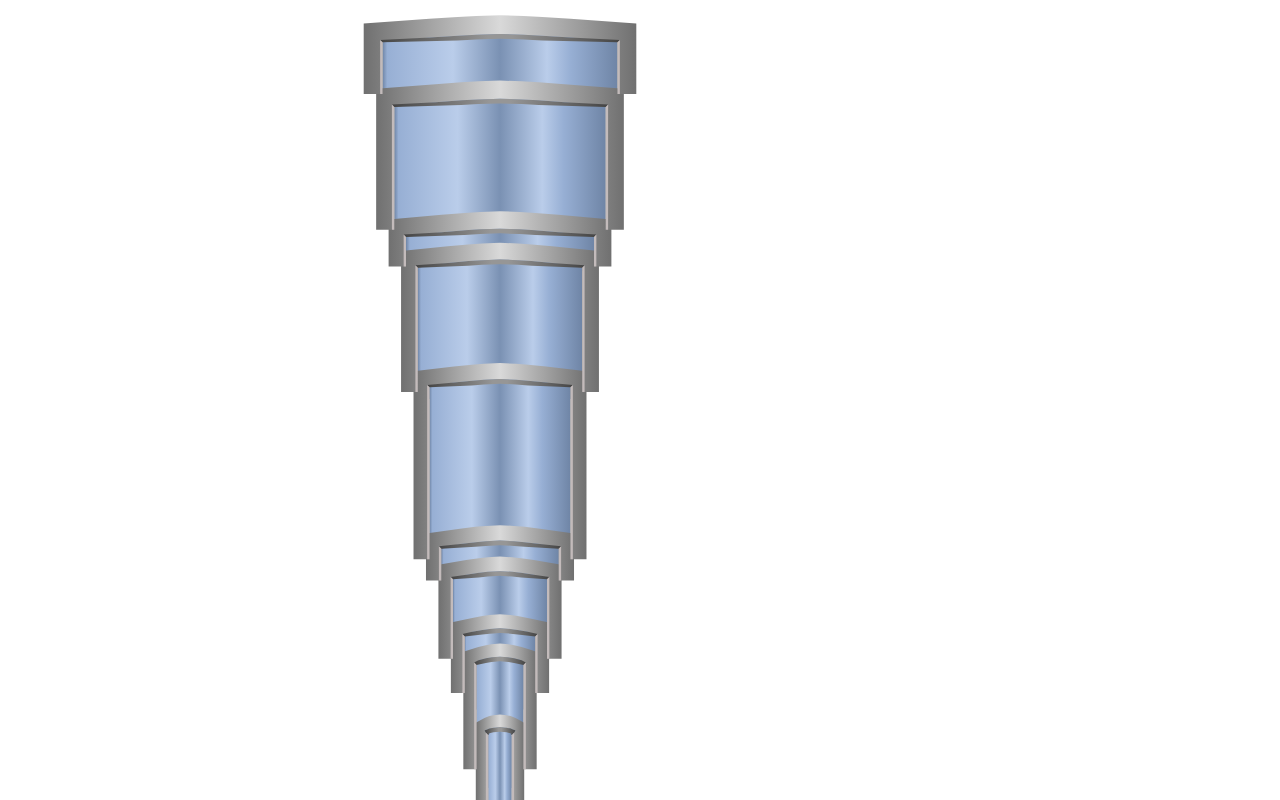
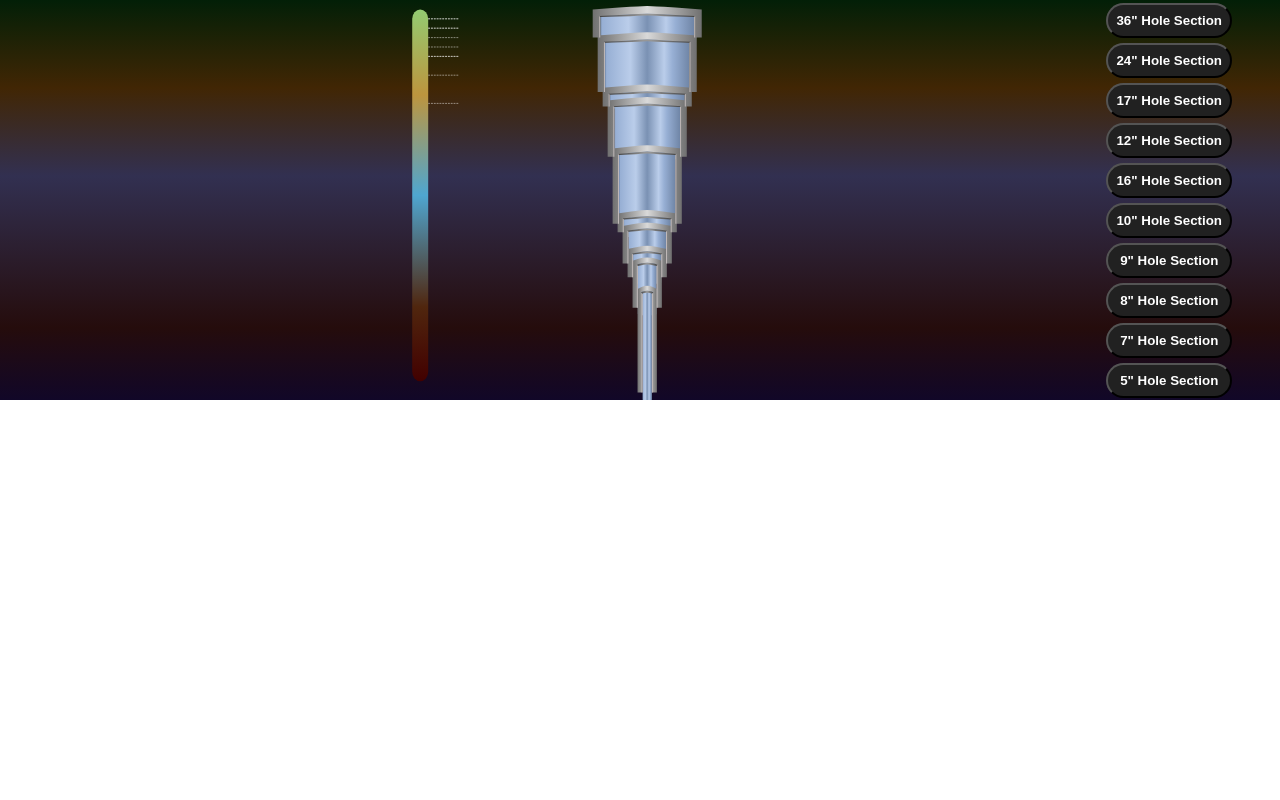
Before and after one commit to sina-ak/well-barrier-schematic, a React (Create React App) app: page / in a window 1280 px wide. Shown: the top 800 px of the page. Built offline with nearby package versions, Linux system fonts and the light colour scheme.

Commit message:
indicatores added

```diff
--- a/src/App.css
+++ b/src/App.css
@@ -1,5 +1,7 @@
 .App {
   text-align: center;
+  max-width: 100vw;
+  height: 50vh;
 }
 
 .App-logo {
--- a/src/App.js
+++ b/src/App.js
@@ -32,7 +32,7 @@ function App() {
 
   // }
   return (
-    <div className="App" style={{width:"1000px",height:"1000px"}}>
+    <div className="App">
       {/* <WellComponent data={data} /> */}
       <HoleSchematic />
     </div>
--- /dev/null
+++ b/src/components/hole-schematic/depth-indicator/depthIndicator.js
@@ -0,0 +1,9 @@
+import React from "react";
+
+const DepthIndicator = ({depth}) =>{
+    return(
+        <line x1="170" y1={depth} x2="500" y2={depth} stroke-dasharray="20,10" stroke="white" stroke-width="5" />
+    );
+}
+
+export default DepthIndicator;
--- /dev/null
+++ b/src/components/hole-schematic/holeSchematic.css
@@ -0,0 +1,15 @@
+.container{
+    width: 100%;
+    height: 100%;
+    display: flex;
+    background: rgb(17,7,40);
+    background: linear-gradient(0deg, rgba(17,7,40,1) 0%, rgba(37,12,12,1) 18%, rgba(50,48,81,1) 56%, rgba(65,38,4,1) 78%, rgba(2,31,7,1) 100%);
+}
+.sizePanel{
+    height: 100%;
+    margin-right: 3rem;
+    display: flex;
+    flex-direction: column;
+    justify-content: space-around;
+
+}
--- a/src/components/hole-schematic/holeSchematic.js
+++ b/src/components/hole-schematic/holeSchematic.js
@@ -1,25 +1,30 @@
 import React from "react";
 import PipeCover from "./pipe-cover/pipeCover";
 import Pipe from "./pipe/pipe";
+import "./holeSchematic.css";
+import SizeButton from "./size-button/sizeButton";
+import DepthIndicator from "./depth-indicator/depthIndicator";
+
+
 
 
 
 const HoleSchematic = () => {
     const offsetY = 100;
     const totalZoneWidth = 3000;
-    const middleOfShapeX = totalZoneWidth / 2;
+    const middleOfShapeX = totalZoneWidth / 2 + 1000;
     const depression = 22;
     const holesData = [
         { depth: 300, inch: 36 },
         { depth: 600, inch: 24 },
         { depth: 200, inch: 17 },
         { depth: 600, inch: 12 },
-        { depth: 800, inch: 17 },
-        { depth: 200, inch: 17 },
-        { depth: 400, inch: 17 },
-        { depth: 300, inch: 17 },
-        { depth: 500, inch: 17 },
-        { depth: 1100, inch: 17 },
+        { depth: 800, inch: 16 },
+        { depth: 200, inch: 10 },
+        { depth: 400, inch: 9 },
+        { depth: 300, inch: 8 },
+        { depth: 500, inch: 7 },
+        { depth: 1100, inch: 5 },
     ];
     let sumSize = offsetY;
     const pipeArray = [];
@@ -31,11 +36,11 @@ const HoleSchematic = () => {
         PipeCoverArray.push(
             <PipeCover key={index} startOf={sumSize} size={el.depth} index={index} middleOfShapeX={middleOfShapeX} />
         )
-        if(el.depth - ((index + 1) * depression) > 100){
+        if (el.depth - ((index + 1) * depression) > 100) {
             sumSize += (el.depth - ((index + 1) * depression));
         }
-        else{
-            sumSize += (el.depth - (el.depth/3));
+        else {
+            sumSize += (el.depth - (el.depth / 3));
         }
     })
 
@@ -44,13 +49,19 @@ const HoleSchematic = () => {
 
 
     return (
-
+        <div className="container" >
+            {/* <ellipse rx="100" ry="50" cx="120" cy="80"
+                style="fill:yellow;stroke:green;stroke-width:3" /> */}
             <svg
                 width="100%"
                 height="100%"
                 xmlns="http://www.w3.org/2000/svg"
                 viewBox={`0 0 ${totalZoneWidth} ${sumSize + 300}`}
             >
+                <rect x="0" y={offsetY} width="170" height={sumSize} fill="url(#verticalGradient)" rx="100" />
+                {holesData.map((item,index)=>
+                    <DepthIndicator key={index} depth={item.depth}/>
+                )}
                 {pipeArray.map(item => item)}
                 {PipeCoverArray.reverse().map(item => item)}
                 <defs>
@@ -74,8 +85,22 @@ const HoleSchematic = () => {
                         <stop offset="55%" stopColor="#969696" />
                         <stop offset="100%" stopColor="#444444" />
                     </linearGradient>
+                    <linearGradient id="verticalGradient" x1="0%" y1="0%" x2="0%" y2="100%">
+                        <stop offset="0%" stopColor="#93cb71" />
+                        <stop offset="23%" stopColor="#bd953e" />
+                        <stop offset="50%" stopColor="#4fa6d0" />
+                        <stop offset="80%" stopColor="#50260e" />
+                        <stop offset="100%" stopColor="#420000" />
+                    </linearGradient>
                 </defs>
             </svg>
+            <div className="sizePanel">
+                {holesData.map((item) =>
+                    <SizeButton>{item.inch}" Hole Section</SizeButton>
+                )}
+            </div>
+        </div>
+
 
     );
 }
--- /dev/null
+++ b/src/components/hole-schematic/size-button/sizeButton.css
@@ -0,0 +1,8 @@
+button{
+    font-weight: bold;
+    white-space: nowrap;
+    padding: 0.5rem;
+    border-radius: 50px;
+    background-color: #212121;
+    color: white;
+}
--- /dev/null
+++ b/src/components/hole-schematic/size-button/sizeButton.js
@@ -0,0 +1,13 @@
+import React from "react";
+import "./sizeButton.css";
+
+const SizeButton = (props) => {
+
+    return (
+        <button>
+            {props.children}
+        </button>
+    );
+}
+
+export default SizeButton;
```
Lines whose indentation alone changed are shown as unchanged.
